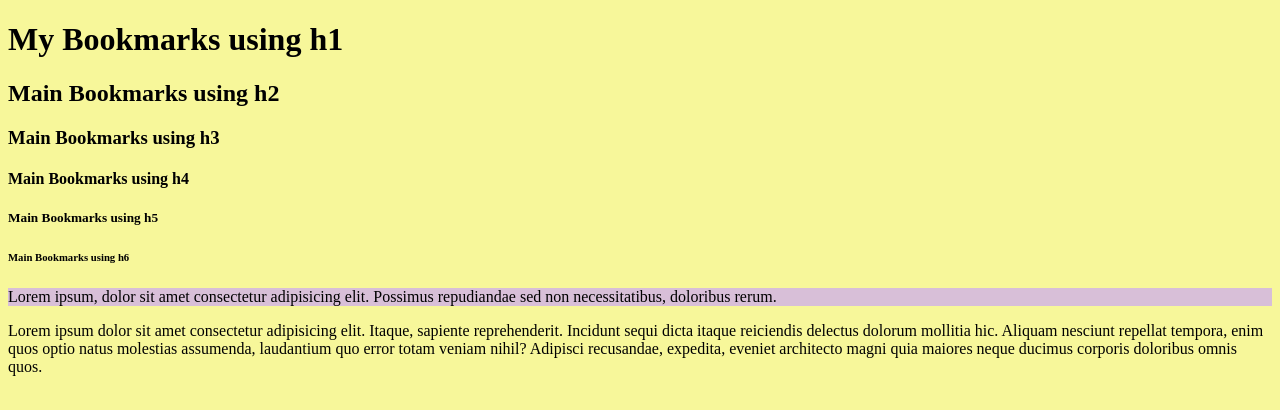
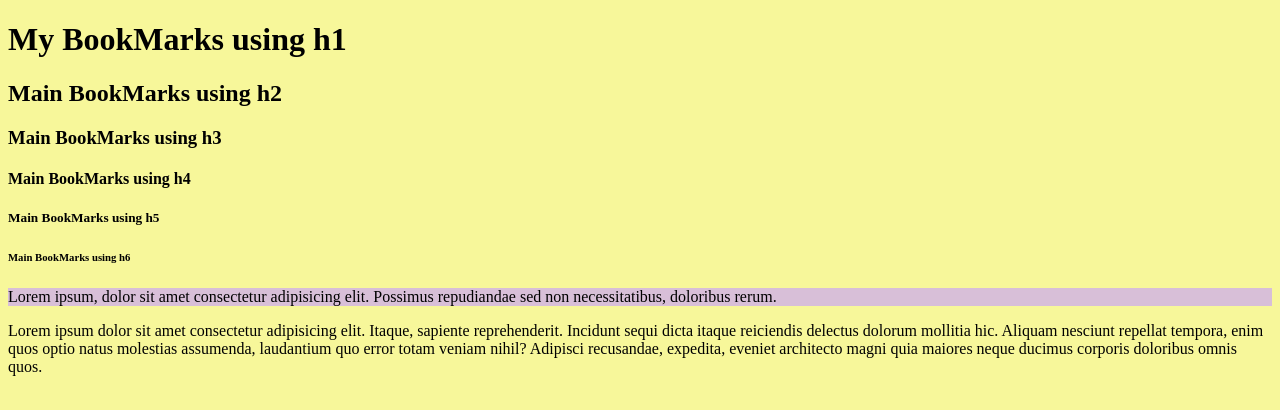
Before and after one commit to yashkulapkar/WebDevelopment, a plain HTML site: page Headings&Links/index.html in a window 1280 px wide. Drawn offline with Linux system fonts and the light colour scheme.

Commit message:
Heading Basic

```diff
--- a/Headings&Links/index.html
+++ b/Headings&Links/index.html
@@ -7,12 +7,12 @@
     <link rel="stylesheet" href="style.css">
 </head>
 <body>
-    <h1>My Bookmarks using h1</h1></h1>
-    <h2>Main Bookmarks using h2</h1></h2>
-    <h3>Main Bookmarks using h3</h1></h3>
-    <h4>Main Bookmarks using h4</h1></h4>
-    <h5>Main Bookmarks using h5</h1></h5>
-    <h6>Main Bookmarks using h6</h1></h6>
+    <h1>My BookMarks using h1</h1></h1>
+    <h2>Main BookMarks using h2</h1></h2>
+    <h3>Main BookMarks using h3</h1></h3>
+    <h4>Main BookMarks using h4</h1></h4>
+    <h5>Main BookMarks using h5</h1></h5>
+    <h6>Main BookMarks using h6</h1></h6>
 
     <p style="background-color: thistle;">Lorem ipsum, dolor sit amet consectetur adipisicing elit. Possimus repudiandae sed non necessitatibus, doloribus rerum.</p>
 
```
